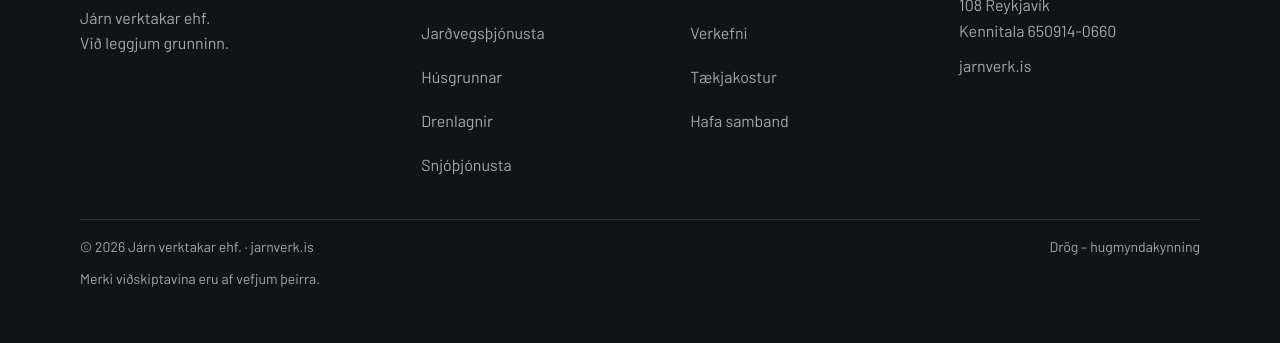
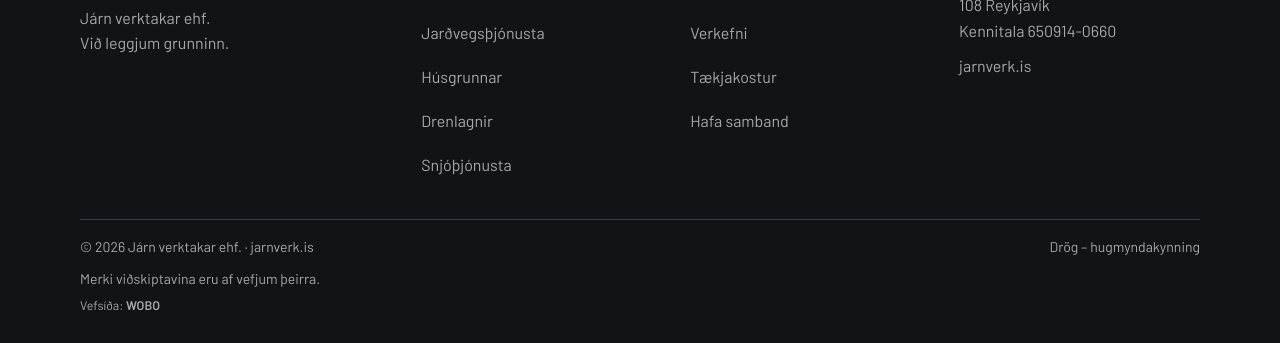
Before and after one commit to hjalmar-DB/jarnverk-site, a plain HTML site: page index.html in a window 1280 px wide. Shown: the part 5602-5945 px from the top of the page. Before the commit the page ends 5920 px from the top, so only its background shows below. Drawn offline with Linux system fonts and the light colour scheme.

Commit message:
Add a discreet WOBO credit to the preview footer.
Co-authored-by: hjalmar-DB <hjalmar-DB@users.noreply.github.com>

```diff
--- a/css/site.css
+++ b/css/site.css
@@ -139,6 +139,9 @@ footer{border-top:6px solid var(--accent);padding:48px 0 28px;background:var(--b
 .foot a:hover{color:var(--accent)}
 .legal{margin-top:32px;padding-top:16px;border-top:1px solid var(--line);display:flex;justify-content:space-between;gap:12px;flex-wrap:wrap;color:var(--muted);font-size:14px}
 .credits{color:var(--muted);font-size:14px;margin:10px 0 0}
+.studio{margin:6px 0 0;color:var(--muted);font-family:var(--body);font-size:12.5px;line-height:1.45}
+.studio a{font-weight:600}
+.studio a:hover{text-decoration:underline;text-decoration-thickness:1px;text-underline-offset:2px}
 
 .snow-banner{border-bottom:1px solid var(--line);padding:22px 0}
 .snow-banner-in{display:flex;justify-content:space-between;gap:20px;align-items:end;flex-wrap:wrap}
--- a/index.html
+++ b/index.html
@@ -286,6 +286,7 @@
     </div>
     <div class="legal"><span>&copy; 2026 Járn verktakar ehf. &middot; jarnverk.is</span><span>Drög – hugmyndakynning</span></div>
     <p class="credits">Merki viðskiptavina eru af vefjum þeirra.</p>
+    <p class="studio">Vefsíða: <a href="https://wobo.is" rel="noopener">WOBO</a></p>
   </div>
 </footer>
 <script src="/js/clients.js" defer></script>
```
Also changed, not shown: hafa-samband/index.html (+1 -0 lines), taekjakostur/index.html (+1 -0 lines), thjonusta/index.html (+1 -0 lines), um-okkur/index.html (+1 -0 lines), verkefni/index.html (+1 -0 lines), verkefni/verk/index.html (+1 -0 lines).
